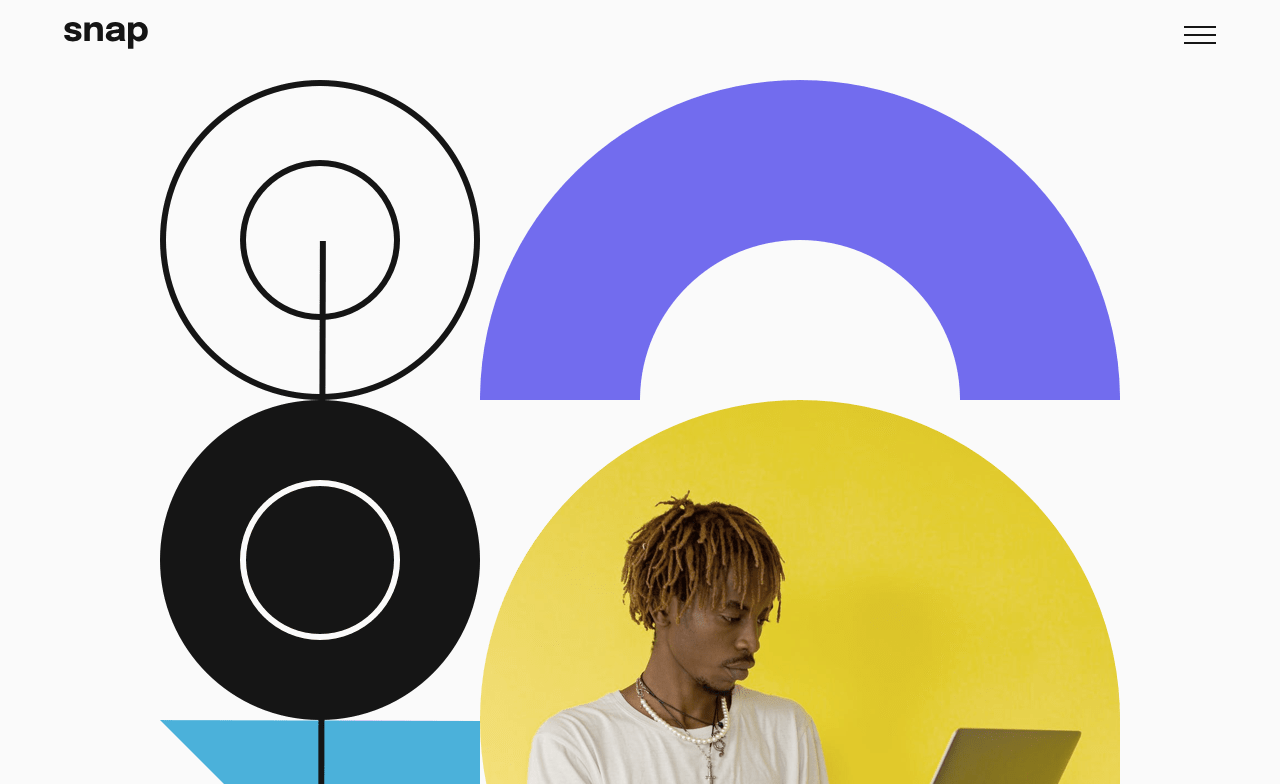
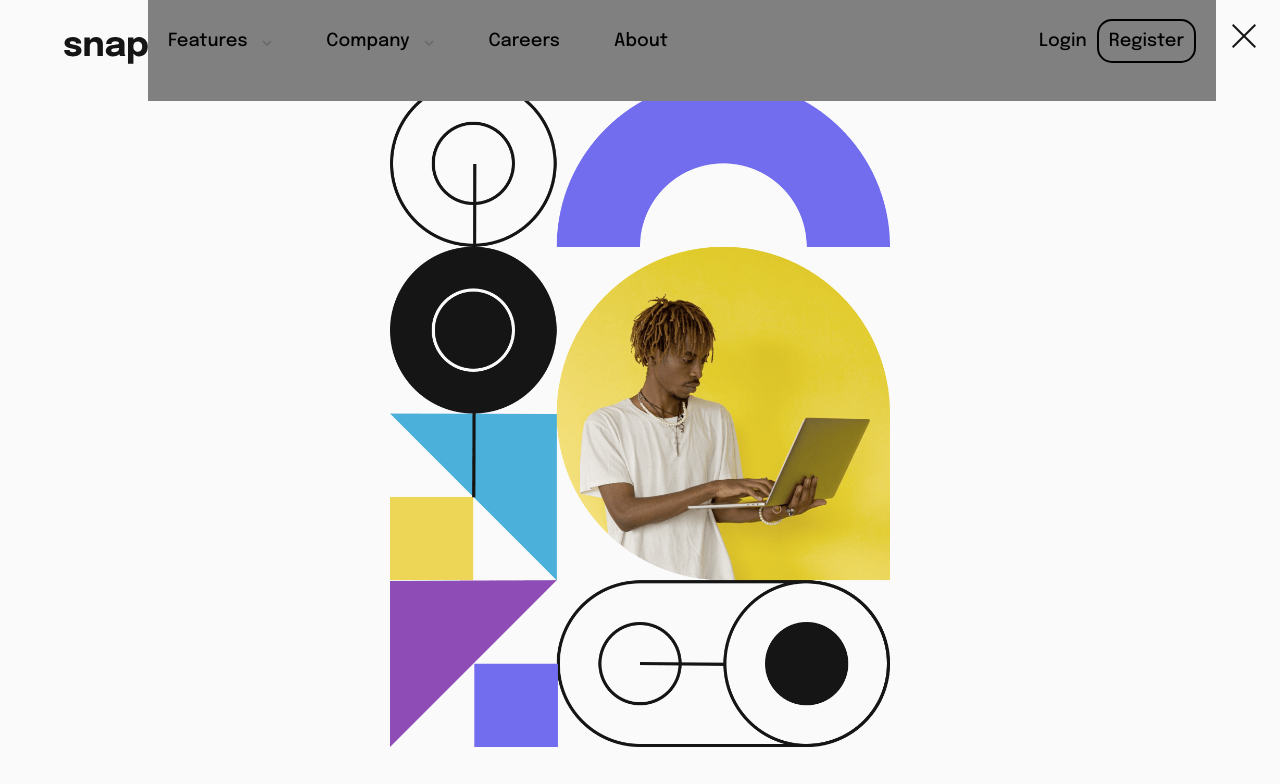
Before and after one commit to Tomoroki/intro-section-with-dropdown-navigation, a website built with Vite: page src/index.html in a window 1280 px wide. Shown: the top 784 px of the page. Built offline with nearby package versions, Linux system fonts and the light colour scheme.

Commit message:
Avances menu

```diff
--- a/src/index.html
+++ b/src/index.html
@@ -20,41 +20,69 @@
 
             <img src="./assets/logo.svg" alt="Logo">
 
-            <div class="nav__menu">
+            <div class="menu__items">
                 <ul class="menu__list">
 
-                    <p class="menu__close">X</p>
+                    <img class="menu__close" src="./assets/icon-close-menu.svg" alt="close menu">
 
                     <li class="menu__item">
                         <details>
                             <summary>
                                 Features
                             </summary>
+
                             <a href="#home" class="menu__link active-link">
-                                <i class='bx bx-home menu__icon'></i>Todo List</a>
+                                <picture>
+                                    <img src="./assets/icon-todo.svg" alt="" class="menu__icon">
+                                </picture>
+                                Todo List
+                            </a>
+
+                            <a href="#home" class="menu__link active-link">
+                                <picture>
+                                    <img src="./assets/icon-calendar.svg" alt="" class="menu__icon">
+                                </picture>
+                                Calendar
+                            </a>
+
+                            <a href="#home" class="menu__link active-link">
+                                <picture>
+                                    <img src="./assets/icon-reminders.svg" alt="" class="menu__icon">
+                                </picture>
+                                Reminders
+                            </a>
+
+                            <a href="#home" class="menu__link active-link">
+                                <picture>
+                                    <img src="./assets/icon-planning.svg" alt="" class="menu__icon">
+                                </picture>
+                                Planning
+                            </a>
                         </details>
+
                         <details>
                             <summary>
                                 Company
                             </summary>
-                            <a href="#home" class="menu__link active-link">
-                                <i class='bx bx-home menu__icon'></i>Todo List</a>
+
+                            <a href="#home" class="menu__link active-link">History</a>
+                            <a href="#home" class="menu__link active-link">Our Team</a>
+                            <a href="#home" class="menu__link active-link">Blog</a>
                         </details>
 
                         <a href="#home" class="menu__link active-link">Careers</a>
                         <a href="#home" class="menu__link active-link">About</a>
                     </li>
 
-                    <form action="#">
-                        <button>Login</button>
-                        <button>Register</button>
+                    <form action="#" class="menu__form">
+                        <button class="btn btn__login">Login</button>
+                        <button class="btn btn__signup">Register</button>
                     </form>
                 </ul>
-
             </div>
 
             <div class="menu__hamburger">
-                <img src="./assets/icon-menu.svg" alt="Hamburger Menu">
+                <img src="./assets/icon-menu.svg" alt="">
             </div>
 
         </section>
@@ -63,8 +91,8 @@
     <main class="main">
 
         <picture class="main__hero">
-            <source media="(max-width: 799px)" srcset="./assets/image-hero-mobile.png">
-            <source media="(min-width: 800px)" srcset="./assets/image-hero-desktop.png">
+            <source media="(max-width: 1023px)" srcset="./assets/image-hero-mobile.png">
+            <source media="(min-width: 1024px)" srcset="./assets/image-hero-desktop.png">
             <img src="./assets/image-hero-mobile.png" alt="Hero mobile">
         </picture>
 
--- a/src/js/index.js
+++ b/src/js/index.js
@@ -1,6 +1,6 @@
 
 (function () {
-    const navMenu = document.querySelector('.menu__list');
+    const navMenu = document.querySelector('.menu__items');
     const navToggle = document.querySelector('.menu__hamburger');
     const navClose = document.querySelector('.menu__close');
 
--- a/src/scss/base/_variables.scss
+++ b/src/scss/base/_variables.scss
@@ -12,7 +12,7 @@ $almostBlack: hsl(0, 0%, 8%);
 // MediaQueries
 $phone: 480px;
 $tablet: 768px;
-$desktop: 1200px;
+$desktop: 1024px;
 
 @mixin tablet {
     @media (min-width: $tablet) {
--- a/src/scss/layout/_main.scss
+++ b/src/scss/layout/_main.scss
@@ -20,7 +20,10 @@
     display: flex;
     justify-content: space-between;
     align-items: center;
-    height: 100%;
+    height: 10rem;
+    @include desktop {
+        justify-content: start;
+    }
 }
 
 .menu__logo {
@@ -34,9 +37,7 @@
     justify-content: flex-start;
 }
 
-.menu__item {
-    height: 100%;
-}
+
 
 .menu__btns {
     display: flex;
@@ -48,56 +49,128 @@
     color: #242329;
     font-size: 2.5rem;
     cursor: pointer;
+    @include desktop {
+        display: none;
+    }
 }
 
 .menu__hamburger:hover {
     color: $mediumGray
 }
 
-.menu__list {
+.menu__items {
     position: fixed;
-    max-width: 400px;
+    max-width: 24rem;
     top: 0;
     right: -100%;
     bottom: 0;
     width: 100%;
-    display: grid;
-    grid-auto-rows: max-content;
-    align-content: center;
     background-color: $almostWhite;
     margin: 0;
     padding: 2rem 0 4rem;
     box-shadow: -1px 0px 5px rgb(0 0 0 / 15%);
     transition: .4s;
+    padding: 2rem;
+    list-style-type: none;
+    .menu__list{
+        display: flex;
+        flex-direction: column;
+        margin-top: 7rem;
+        padding: 0;
+        @include desktop {
+            display: flex;
+            flex-direction: row;
+            margin-top: 0;
+            width: inherit;
+            justify-content: space-between;
         }
-
-.menu__list {
-    align-items: center;
+        img {
+            max-width: 7rem;
         }
-
+    }
+    @include desktop {
+        position: inherit;
+        display: flex;
+        max-width: 100%;
+        background-color: gray;
+        box-shadow: none;
+    }
+}
+.menu__item {
+    display: flex;
+    flex-direction: column;
+    row-gap: 2rem;
+    cursor: pointer;
+    details {
+        &[open] summary::after {
+            content: url(/assets/icon-arrow-up.svg);
+        }
+        summary {
+            list-style: none;
+            &::after {
+                content: url(/assets/icon-arrow-down.svg);
+                margin-left: 1rem;
+            }
+        }
+        :nth-child(2) {
+            margin-top: 1.5rem;
+        }
         .menu__link {
             display: flex;
             align-items: center;
-    gap: 2rem;
-    color: #232439;
+            margin-left: 1.5rem;
+            gap: .5rem;
+            height: 4rem;
+            color: $almostBlack;
             font-size: 1.6rem;
-}
-
-.menu__link:hover {
-    background-color: var(--gris--fondo);
+            &:hover {
+                background-color: rgba(236, 236, 236, 0.788);
                 border-radius: 0;
                 color: var(--azul-principal);
             }
+        }
 
         .menu__icon {
-    font-size: 2.5rem;
-    padding: 2rem;
+            width: 2rem;
+            padding: 1rem;
         }
+    }
+    @include desktop {
+        flex-direction: row;
+        align-items: center;
+        justify-content: space-between;
+        width: 50rem;
+    }
+}
+
+.menu__form {
+    margin-top: 2rem;
+    display: flex;
+    flex-direction: column;
+    @include desktop {
+        flex-direction: row;
+        margin-top: 0;
+    }
+    .btn {
+        width: 100%;
+        padding: 1rem;
+        border-radius: 1.5rem;
+        margin-bottom: 1rem;
+        @include desktop {
+            margin-bottom: 0;
+        }
+    }
+    .btn__signup {
+        border: 2px solid black;
+    }
+}
+
+
 
 .menu__close {
     position: absolute;
     top: 2.3rem;
-    right: 1.3rem;
+    right: 2.3rem;
     font-size: 2.5rem;
     cursor: pointer;
     color: var(--first-color);
@@ -125,6 +198,8 @@
         img {
             display: block;
             margin: 0 auto;
+            width: -webkit-fill-available;
+            max-width: 50rem;
         }
     }
     .main__info {
```
Lines whose indentation alone changed are shown as unchanged.
